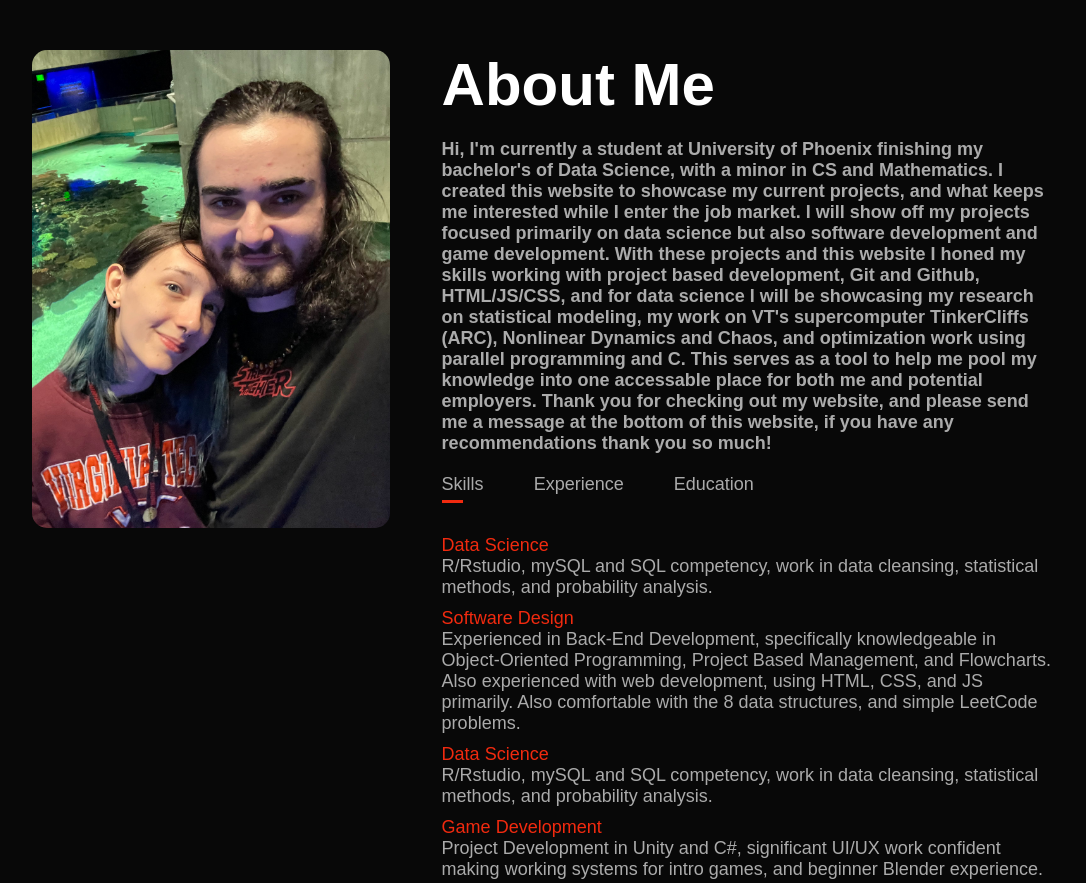
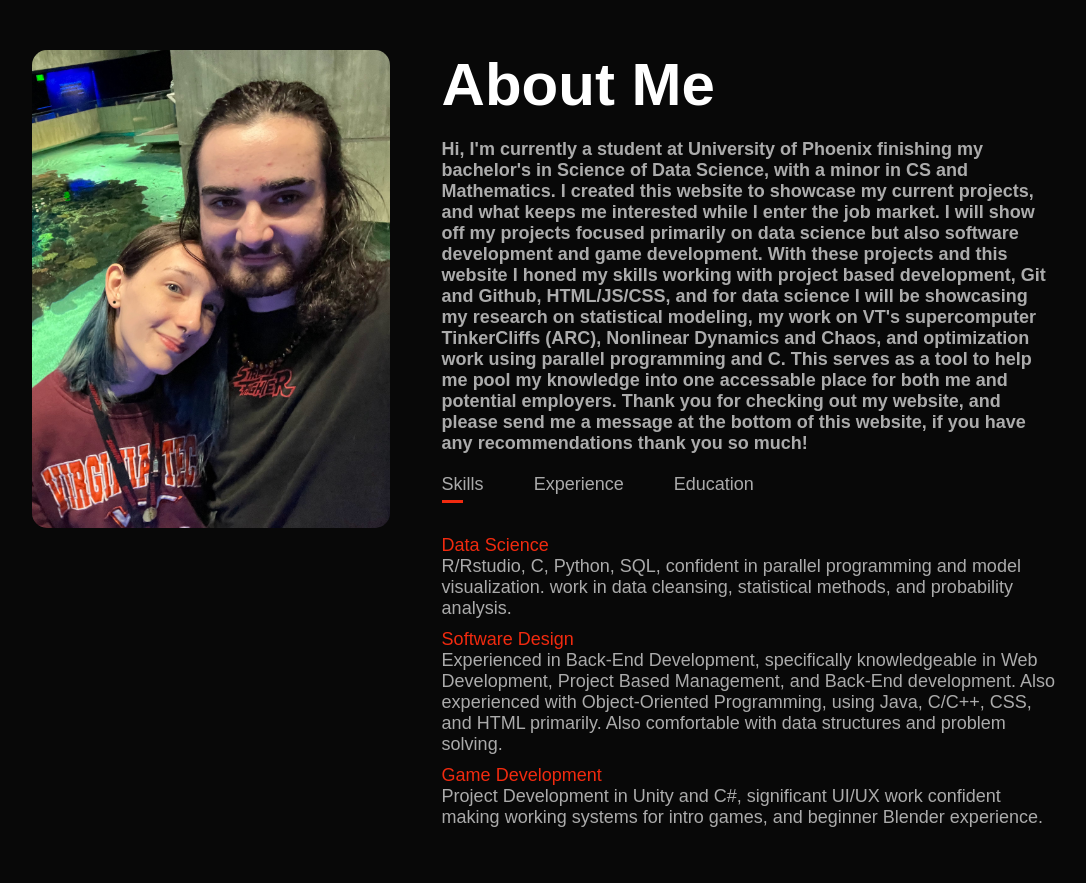
Before and after one commit to SpruceChipper/Github-Portfolio, a plain HTML site: page index.html in a window 1280 px wide. Shown: the part 840-1723 px from the top of the page, without its empty margins (96-1182 px from the left). Drawn offline with Linux system fonts and the light colour scheme.

Commit message:
Updated Readme

```diff
--- a/index.html
+++ b/index.html
@@ -39,7 +39,7 @@
                         </div>
                         <div class="about-col-2">
                             <h1 class="sub-title">About Me</h1>
-                            <p><b>Hi, I'm currently a student at University of Phoenix finishing my bachelor's of Data Science, with a minor in CS and Mathematics. I created this website
+                            <p><b>Hi, I'm currently a student at University of Phoenix finishing my bachelor's in Science of Data Science, with a minor in CS and Mathematics. I created this website
                                 to showcase my current projects, and what keeps me interested while I enter the job market. I will show off my projects focused primarily on data science but also
                                 software development and game development. With these projects and this website I honed my skills working with project based development, Git and Github, HTML/JS/CSS,
                                 and for data science I will be showcasing my research on statistical modeling, my work on VT's supercomputer TinkerCliffs (ARC), Nonlinear Dynamics and Chaos, and
@@ -55,10 +55,10 @@
                             <!---------skills-->
                             <div class="tab-contents active-tab" id="skills">
                                 <ul>
-                                    <li><span>Data Science</span><br>R/Rstudio, mySQL and SQL competency, work in data cleansing, statistical methods, and probability analysis.</li>
-                                    <li><span>Software Design</span><br>Experienced in Back-End Development, specifically knowledgeable in Object-Oriented Programming, Project Based Management, and
-                                         Flowcharts. Also experienced with web development, using HTML, CSS, and JS primarily. Also comfortable with the 8 data structures, and simple LeetCode problems.</li>
-                                    <li><span>Data Science</span><br>R/Rstudio, mySQL and SQL competency, work in data cleansing, statistical methods, and probability analysis.</li>
+                                    <li><span>Data Science</span><br>R/Rstudio, C, Python, SQL, confident in parallel programming and model visualization.
+                                        work in data cleansing, statistical methods, and probability analysis.</li>
+                                    <li><span>Software Design</span><br>Experienced in Back-End Development, specifically knowledgeable in Web Development, Project Based Management, and
+                                         Back-End development. Also experienced with Object-Oriented Programming, using Java, C/C++, CSS, and HTML primarily. Also comfortable with data structures and problem solving.</li>
                                     <li><span>Game Development</span><br>Project Development in Unity and C#, significant UI/UX work confident making working systems for intro games, and beginner Blender experience.</li>
                                 </ul>
                             </div>
@@ -178,7 +178,7 @@
                                 <a href="https://vt.joinhandshake.com/stu/users/29859048"><i class="fa-solid fa-handshake"></i></a>
                                 <a href="https://discordapp.com/users/mulch#3391"><i class="fa-brands fa-discord"></i></a>
                             </div>
-                            <a href="./ResumeMitchReynolds.pdf" download class="btn btn2">Download Resume</a>
+                            <a href="./Resume-Mitch-Reynolds.pdf" download class="btn btn2">Download Resume</a>
                         </div>
                         <div class="contact-right">
                             <form name="submit-to-google-sheet">
```
Also changed, not shown: 1 other file.
